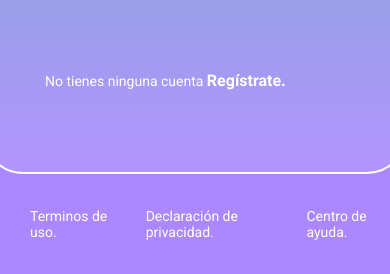
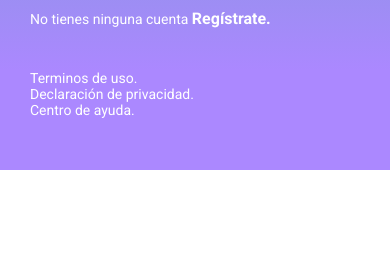
Before and after one commit to kannder83/tutorial-login-page, a plain HTML site: page index.html in a window 390 px wide. Shown: the part 710-984 px from the top of the page. After the commit the page ends 880 px from the top, so only its background shows below. Drawn offline with Linux system fonts and the light colour scheme.

Commit message:
Se agregan el @medie query para visualizar en moviles.

```diff
--- a/main.css
+++ b/main.css
@@ -148,3 +148,16 @@ html {
 .footer a:hover {
   text-decoration: underline;
 }
+
+@media only screen and (max-width: 600px) {
+  .login__container {
+    background-color: transparent;
+    border: none;
+    padding: 0;
+    width: 100%;
+  }
+  .footer {
+    align-items: flex-start;
+    flex-direction: column;
+  }
+}
```
